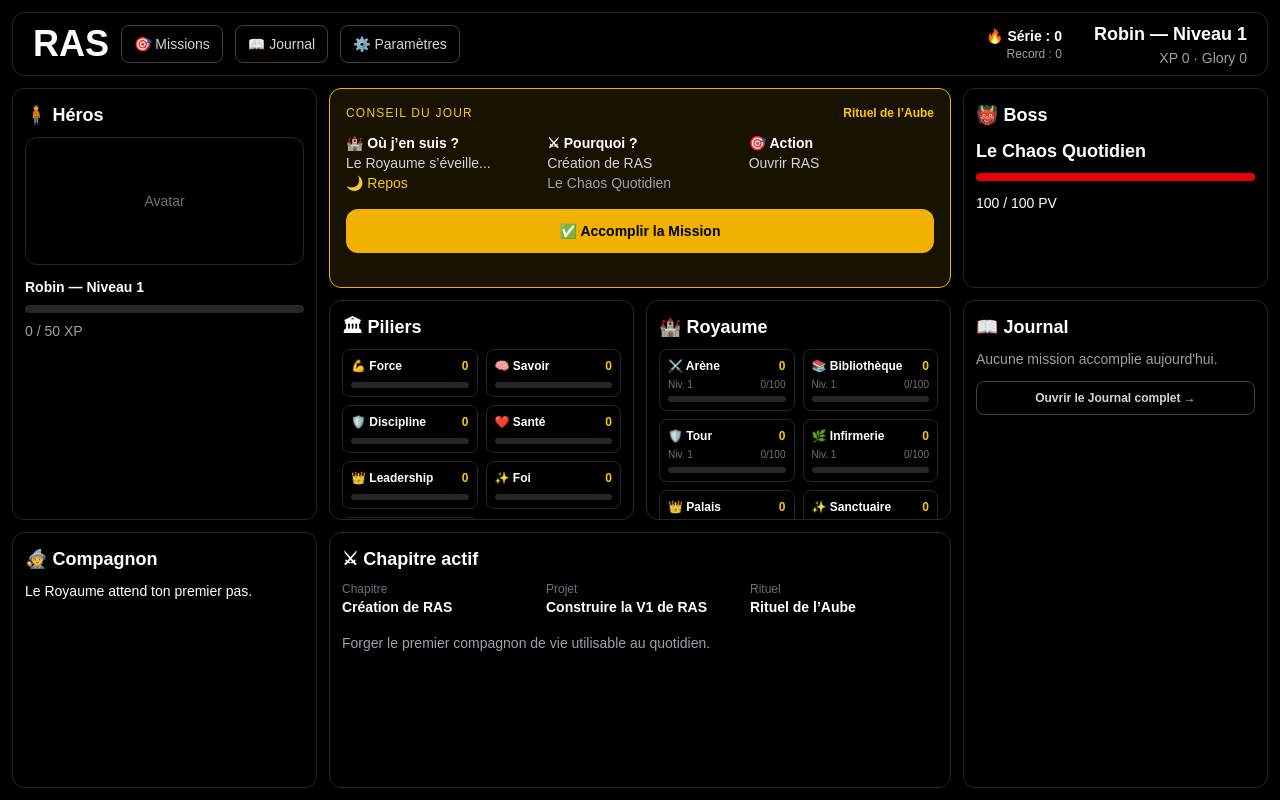
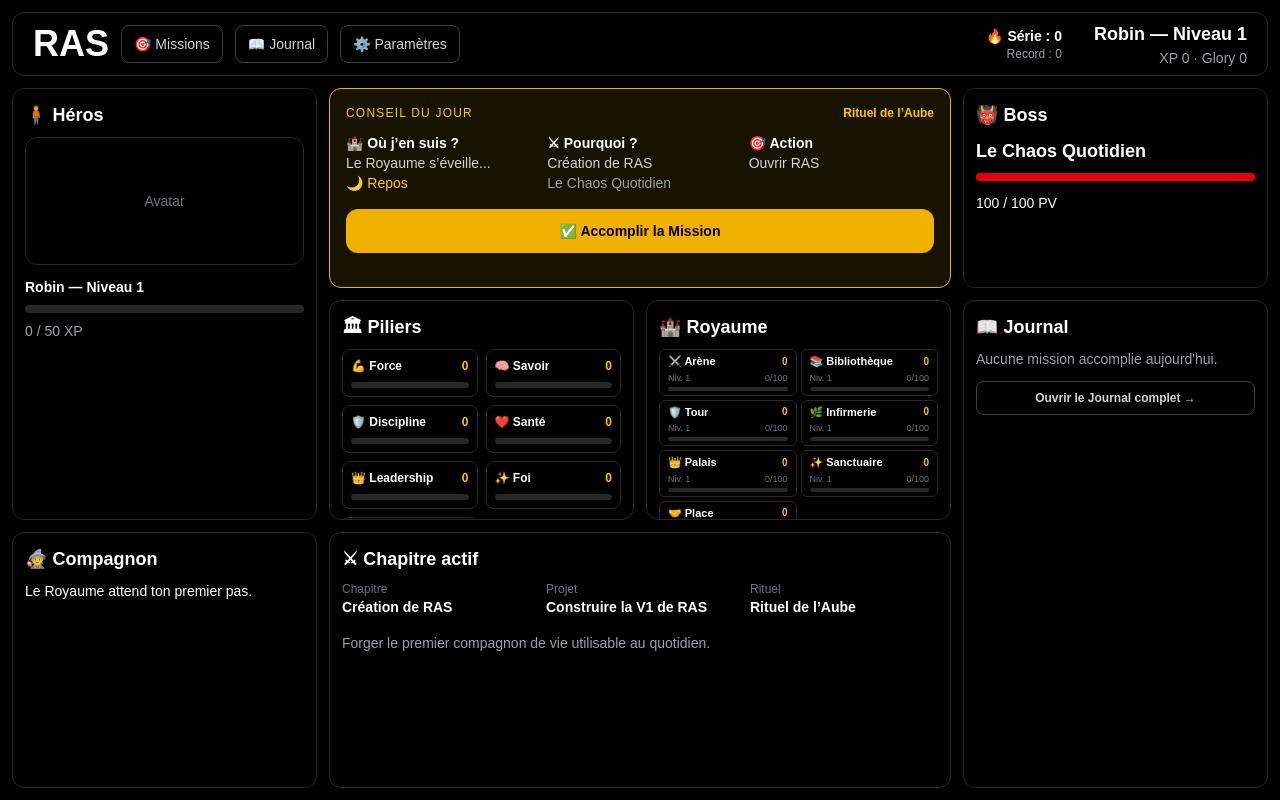
Before and after one commit to RobinWhitman/ras, a Next.js app: page / in a window 1280 px wide. Built offline with nearby package versions, Linux system fonts and the light colour scheme.

Commit message:
Fix - Affichage complet des batiments

```diff
--- a/src/components/dashboard/KingdomPanel.tsx
+++ b/src/components/dashboard/KingdomPanel.tsx
@@ -27,35 +27,34 @@ export default function KingdomPanel({
 }: KingdomPanelProps) {
   return (
     <Card title="🏰 Royaume">
-      <div className="grid grid-cols-2 gap-2">
+      <div className="grid grid-cols-2 gap-1">
         {pillarScores.map((item) => {
           const progress = getBuildingProgress(item.score);
 
           return (
             <div
               key={item.pillar}
-              className="rounded-lg border border-zinc-800 p-2"
+              className="rounded-md border border-zinc-800 px-2 py-1"
             >
-              <div className="flex items-center justify-between gap-2">
-                <p className="truncate text-xs font-bold">
+              <div className="flex items-center justify-between gap-1">
+                <p className="truncate text-[11px] font-bold">
                   {buildingIcons[item.pillar]}{" "}
                   {buildingNames[item.pillar]}
                 </p>
 
-                <span className="text-xs font-bold text-yellow-400">
+                <span className="text-[10px] font-bold text-yellow-400">
                   {item.score}
                 </span>
               </div>
 
-              <div className="mt-1 flex items-center justify-between text-[10px] text-zinc-500">
+              <div className="mt-0.5 flex items-center justify-between text-[9px] text-zinc-500">
                 <span>Niv. {progress.level}</span>
-
                 <span>
                   {progress.current}/{progress.next}
                 </span>
               </div>
 
-              <div className="mt-1 h-1.5 overflow-hidden rounded-full bg-zinc-800">
+              <div className="mt-0.5 h-1 overflow-hidden rounded-full bg-zinc-800">
                 <div
                   className="h-full rounded-full bg-yellow-500 transition-all duration-300"
                   style={{ width: `${progress.percent}%` }}
```
